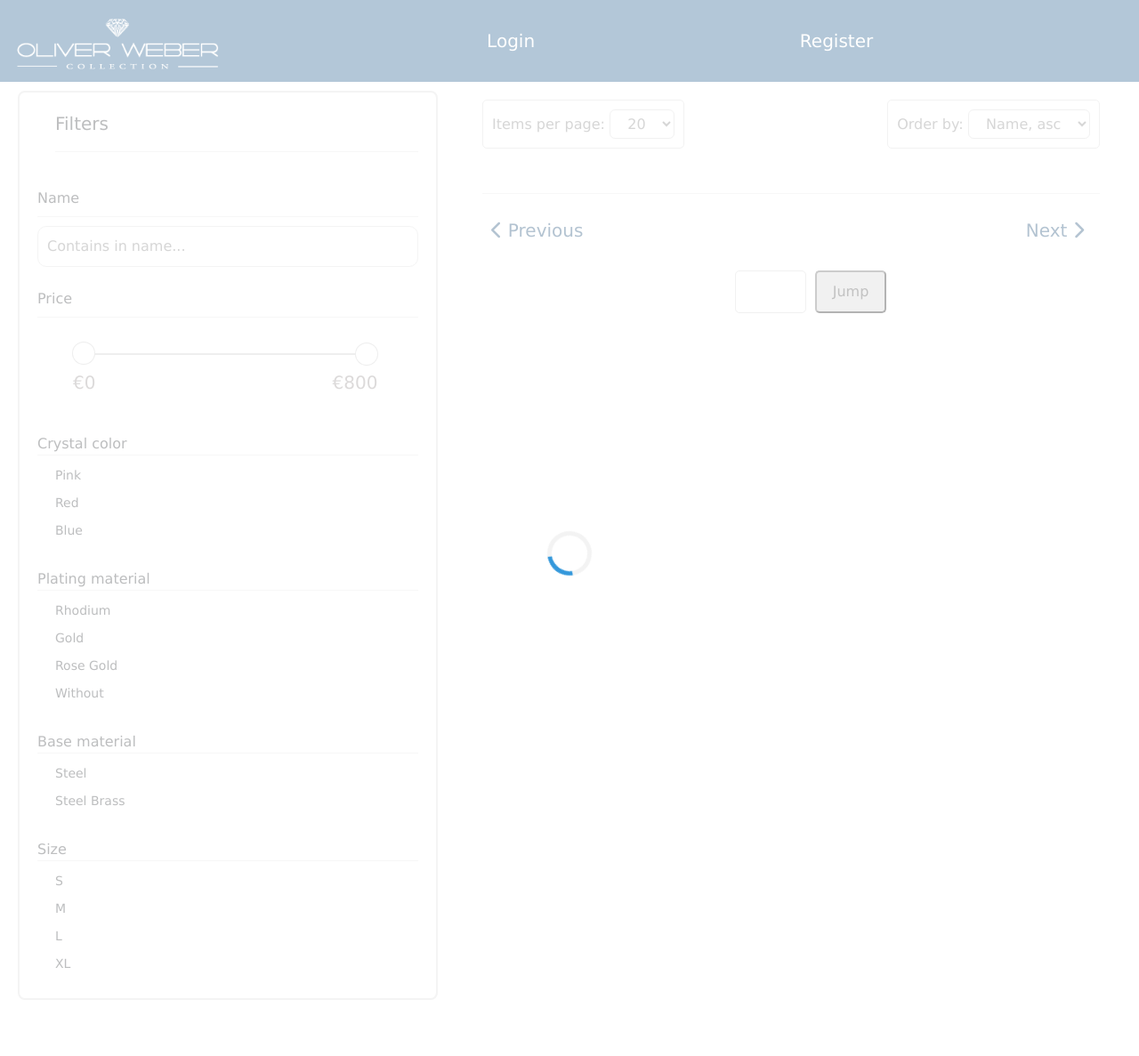
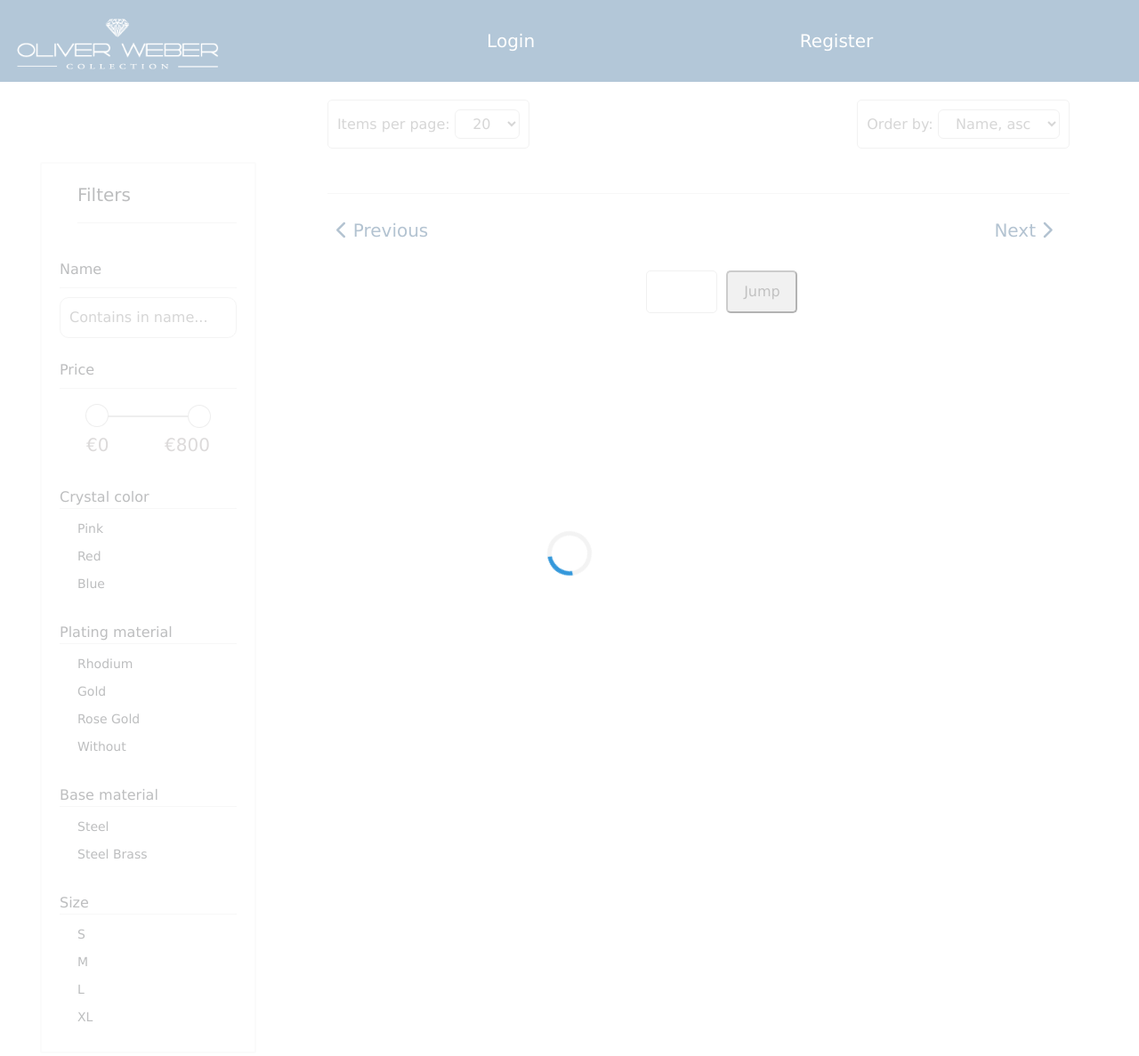
Before and after one commit to westa-ow/OnlineOliverWeberShop, a Django app: template shop/templates/catalog.html in a window 1280 px wide. Shown: the top 1187 px of the page at 89% size. Run offline with Django 3.2, Linux system fonts and the light colour scheme; the template is opened without the code that fills it, so the values that code supplies are empty; some libraries are stand-ins or nearby versions.

Commit message:
Updated catalog design - according to design on website

```diff
--- a/shop/static/css/catalog.css
+++ b/shop/static/css/catalog.css
@@ -6,25 +6,38 @@ body::-webkit-scrollbar {
     display: none;
 }
 
-
+@media (min-width: 961px) {
+      .everything {
+        width: 1260px;
+        max-width: 100%;
+        grid-template-columns: 23% 77%;
+      }
+}
+ @media (max-width: 960px) {
+      .everything {
+          max-width: 100%;
+          grid-template-columns: auto;
+      }
+    }
 .everything{
     display: grid;
+    margin-left: auto;
+    margin-right: auto;
+    padding-left: 15px;
+    padding-right: 15px;
 
-    @media (max-width: 960px) {
-        grid-template-columns: auto;
-    }
-    @media (min-width: 961px ) {
-        grid-template-columns: 40% 60%;
-    }
+
+
 }
 .filters-section{
+    margin-top: 80px;
 
 }
 .filters, .categories{
-    border: 2px solid #dadada;
+    border: 2px solid #f2f2f2;
     margin: 10px 20px 0 20px;
     padding: 20px;
-    border-radius: 8px;
+    border-radius: 3px;
 }
 
 .filters .filter-price hr,.filters .filter-crystal-color hr, .filters .filter-plating hr, .filters .filter-base hr, .filters .filter-size hr, .filters .filter-name hr{
@@ -43,7 +56,7 @@ body::-webkit-scrollbar {
 }
 
 .categories-list li{
-    font-size: 15px;
+    font-size: 14px;
     display: list-item;
     list-style: none;
     margin: 0;
@@ -91,7 +104,7 @@ body::-webkit-scrollbar {
 
 .products-section{
     display: block;
-    margin-left: 30px;
+    margin-left: 60px;
 }
 .view-settings{
     display: flex;
@@ -123,33 +136,33 @@ body::-webkit-scrollbar {
 .products-grid{
     display: grid;
     justify-content: center;
-    gap: 40px;
+    gap: 60px;
     /*max-width: 800px;*/
     /*margin-left: 15px;*/
     margin-right: 30px;
 }
 @media (max-width: 960px) {
    .products-grid{
-      grid-template-columns: 200px 200px 200px;
+      grid-template-columns: 115px 115px 115px;
    }
 }
 @media (min-width: 961px ) and (max-width: 1080px) {
     .products-grid{
-      grid-template-columns: 170px 170px ;
+      grid-template-columns: 115px 115px  ;
    }
 }
 @media (min-width: 1081px ) and (max-width: 1449px) {
     .products-grid{
-      grid-template-columns: 170px 170px 170px ;
+      grid-template-columns: 115px 115px 115px 115px ;
    }
 }
 @media (min-width: 1450px ) {
     .products-grid{
-        grid-template-columns: repeat(auto-fill, minmax(170px, 170px));
+        grid-template-columns: repeat(auto-fill, minmax(115px, 115px));
     }
 
     .filters, .categories{
-        margin: 10px 20px 0 80px;
+        margin: 10px 20px 0 0;
     }
 }
 .product-container{
@@ -298,8 +311,8 @@ strong, spansucc{
 .range_container {
   display: flex;
   flex-direction: column;
-  width: 80%;
-  margin: 40px 40px;
+  /*width: 80%;*/
+  margin: 30px 30px;
 }
 
 .sliders_control {
@@ -377,10 +390,10 @@ input[type="range"] {
 
 
 .img-section{
-    width: 150px;
-    height: 150px;
+    width: 115px;
+    height: 115px;
     margin-bottom: 20px;
-    padding: 10px;
+    /*padding: 10px;*/
 }
 .info-section{
     margin-bottom: 10px;
--- a/shop/templates/catalog.html
+++ b/shop/templates/catalog.html
@@ -646,8 +646,8 @@ function displayCurrentPage(items) {
         imgSection.className = 'img-section';
         const img = document.createElement('img');
         img.src = item.preview_image;
-        img.width = 150;
-        img.height = 150;
+        img.width = 115;
+        img.height = 115;
         img.style.borderRadius = '10px';
         imgSection.appendChild(img);
 
```
